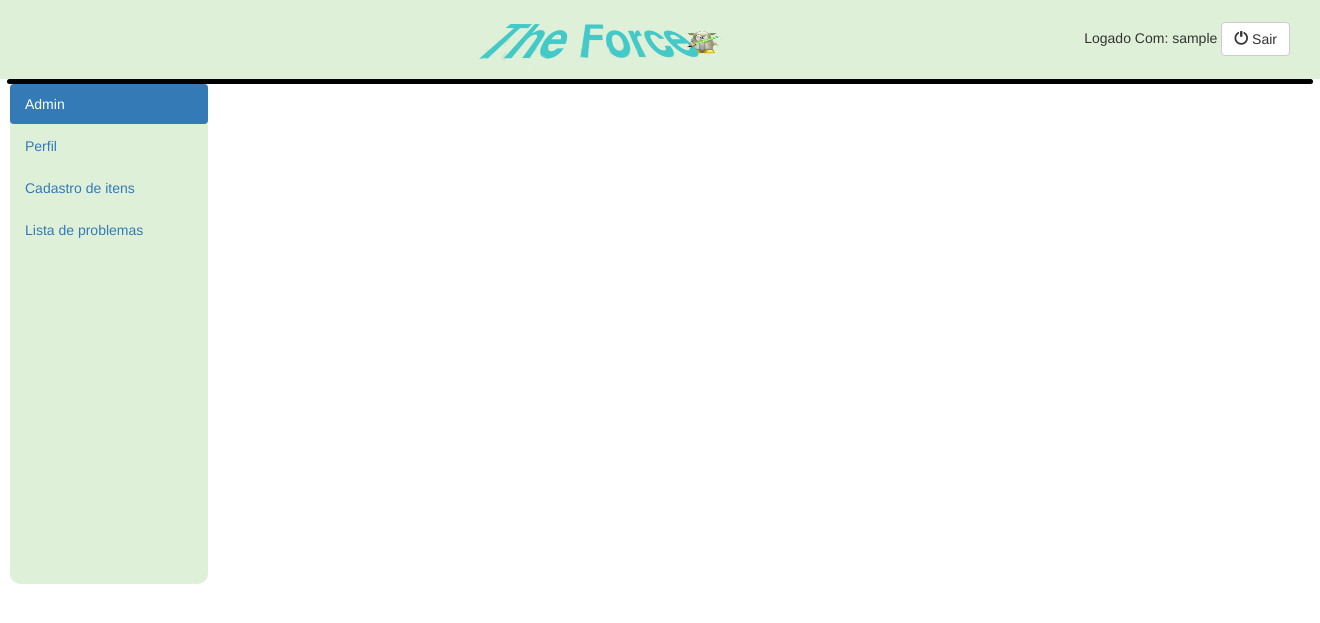
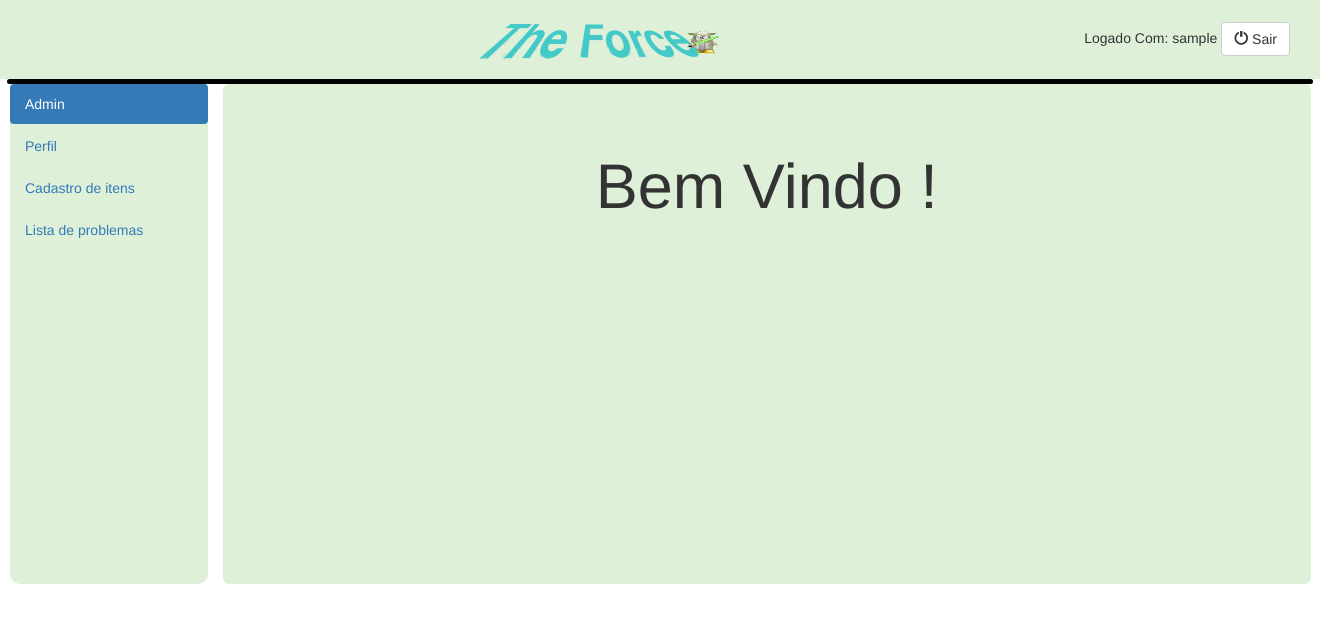
Before and after one commit to arturfarias/In-a-Galaxy-Far-Far-Away, a Django app: page /central/ in a window 1320 px wide. Shown: the top 623 px of the page. Run offline with Django 3.2, Linux system fonts and the light colour scheme; the visitor is signed in with stand-in values (Sample User, id 1); some libraries are stand-ins or nearby versions.

Commit message:
Detalhes e mais detalhes

```diff
--- a/login/static/css/style.css
+++ b/login/static/css/style.css
@@ -37,3 +37,10 @@
   margin-left: 0.5%;
   border-radius: 10px;
 }
+
+.jumbotron{
+  height: 500px;
+  width: 145%;
+  text-align: center;
+  background-color: #DFF0D8;
+}
--- a/login/templates/central.html
+++ b/login/templates/central.html
@@ -1,4 +1,7 @@
 {% extends 'base.html' %}
 
 {% block content %}
+<div class="jumbotron">
+  <h1>Bem Vindo !</h1>
+</div>
 {% endblock content %}
```
